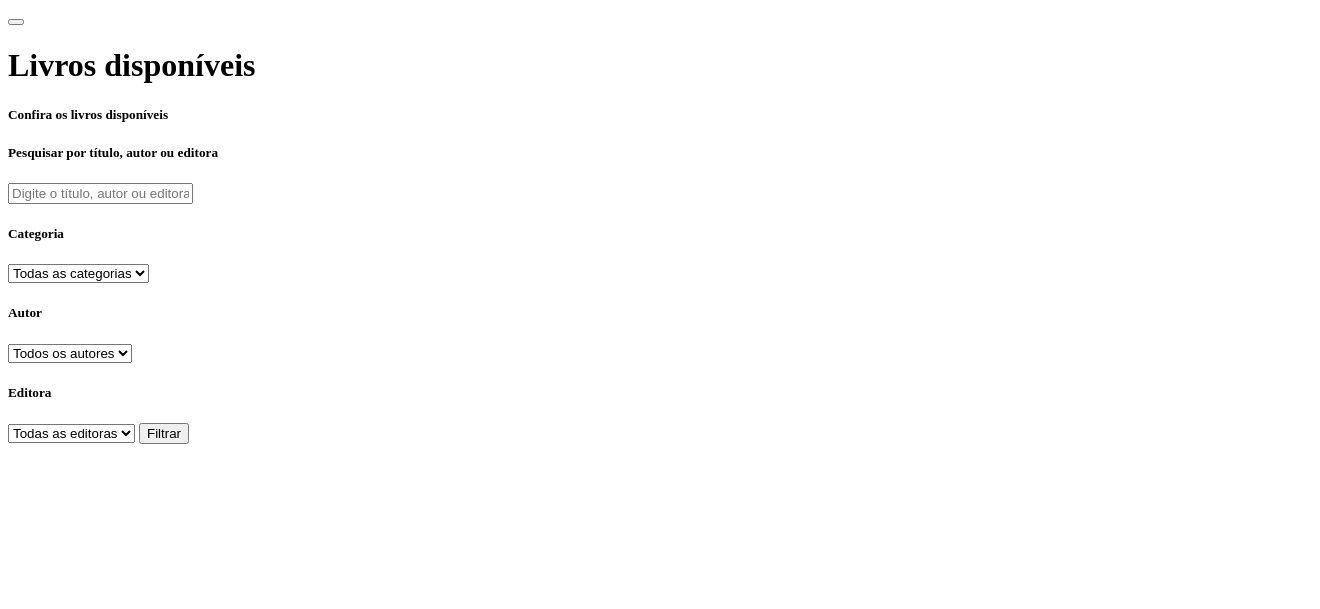
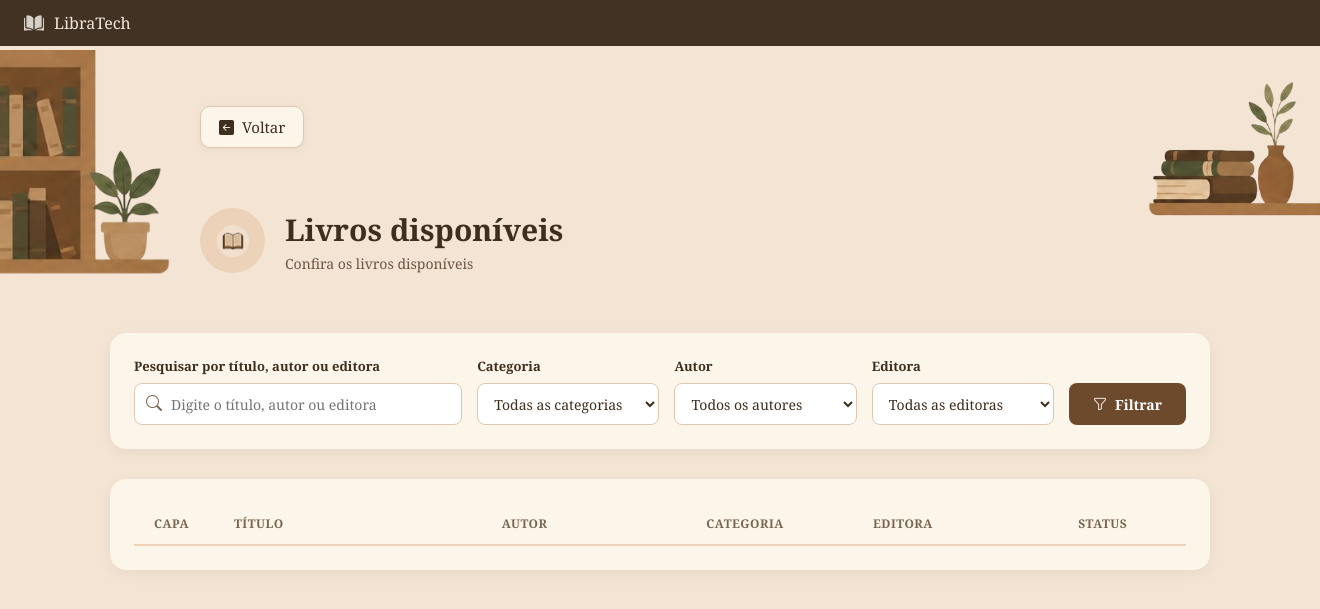
Before and after one commit to xX-Amel-Xx/LibraTech, a Flask app: page /li_disponiveis in a window 1320 px wide. Shown: the top 609 px of the page. Run offline with Flask 3, Linux system fonts and the light colour scheme.

Commit message:
Adicionando telas de emprestimo, cadastro, histórico e livros disponiveis já estilizadas

```diff
--- a/app.py
+++ b/app.py
@@ -42,12 +42,12 @@ def cadastrar():
 #=====================ROTA REGISTRAR=====================
 @app.route("/registrar",methods=["POST"])
 def registrar():
-            titulo=request.form["titulo"].strip()
-            autor=request.form["autor"].strip()
-            editora=request.form["editora"].strip()
-            ano_publicacao=request.form["ano_publicacao"].strip()
-            categoria_id=request.form["categoria_id"]
-            if titulo == "" or autor == "" or editora == "":
+            titulo = request.form.get("titulo", "").strip()
+            autor = request.form.get("autor", "").strip()
+            editora = request.form.get("editora", "").strip()
+            ano_publicacao = request.form.get("ano_publicacao", "").strip()
+            categoria_id = request.form.get("categoria_id")
+            if titulo == "" or autor == "" or editora == "" or not categoria_id:
                     return render_template(
                     "cadastrar.html",
                     erro="Insira uma mensagem antes de salvar."
@@ -77,6 +77,7 @@ def deletar(id):
     if emprestimo:
      return render_template("erro_user.html")
     registro = Livro.query.get(id)
+
     if registro:
             db.session.delete(registro)
             db.session.commit()
@@ -92,10 +93,10 @@ def cad_user():
 #=====================ROTA REGISTRAR LEITOR=====================
 @app.route("/registrar_leitor",methods=["POST"])
 def registrar_leitor():
-       nome=request.form["nome"].strip()
-       email=request.form["email"].strip()
-       telefone=request.form["telefone"].strip()
-       data_cadastro=request.form["data_cadastro"].strip()
+       nome=request.form.get("nome","").strip()
+       email=request.form.get("email","").strip()
+       telefone=request.form.get("telefone","").strip()
+       data_cadastro=request.form.get("data_cadastro"," ").strip()
 
 
        if nome=="" or email=="" or telefone=="" or data_cadastro=="":
@@ -171,7 +172,7 @@ def novo_emprestimo():
         if livro_id == "" or leitor_id == "" or data_emprestimo == "" or data_prevista == "":
                     return render_template(
                     "emprestar.html",
-                    erro_registros="Insira os registros.",
+                    erro_registros="Insira os registrojs.",
                     **carregar_dados_emprestimo()
 
                 )
@@ -275,7 +276,9 @@ def livros_disponiveis():
     editora_livro = Livro.query.all()
 
     emprestimos = Emprestimo.query.filter_by(data_devolucao=None).all()
+
     livros_emprestados = [emprestimo.livro_id for emprestimo in emprestimos]
+
     livros_disponiveis = [
         livro for livro in livros
         if livro.id not in livros_emprestados
--- a/static/css/disponiveis.css
+++ b/static/css/disponiveis.css
@@ -0,0 +1,315 @@
+/* =================================
+   PÁGINA LIVROS DISPONÍVEIS (disponiveis.css)
+   ================================= */
+
+/* --- TOPO --- */
+.topo {
+    background-color: #423224;
+    display: flex;
+    justify-content: space-between;
+    align-items: center;
+    padding: 12px 24px;
+    width: 100%;
+    box-sizing: border-box;
+}
+
+.Bib {
+    display: flex;
+    align-items: center;
+    gap: 10px;
+}
+
+.biblioteca {
+    color: #f2e7dc;
+    margin: 0;
+    font-family: Georgia, serif;
+    font-weight: normal;
+    font-size: 1rem;
+}
+/* --- BOTÃO VOLTAR --- */
+.area-voltar {
+    width: 86%;
+    max-width: 1100px;
+    margin: 60px auto 10px auto;
+    margin-left: 200px;
+}
+
+.botao-voltar2 {
+    display: inline-block;
+}
+
+.btn-voltar {
+    display: flex;
+    align-items: center;
+    gap: 8px;
+    background-color: #fcf5ea;
+    border: 1px solid #dfc8ad;
+    border-radius: 10px;
+    padding: 10px 18px;
+    color: #3e2e1e;
+    font-family: Georgia, serif;
+    font-size: 15px;
+    cursor: pointer;
+    box-shadow: 0 2px 6px rgba(220, 210, 198, 0.6);
+    transition: 0.2s;
+}
+
+.btn-voltar:hover {
+    background-color: #f5e4cf;
+    transform: translateY(-2px);
+}
+
+/* --- CABEÇALHO DA PÁGINA --- */
+.cabeçalho-disponiveis {
+    width: 86%;
+    max-width: 1100px;
+    margin: 20px auto 25px auto;
+    display: flex;
+    align-items: center;
+    gap: 20px;
+    margin-top: 60px;
+    margin-left: 200px;
+}
+
+/* Círculo do ícone do cabeçalho */
+.cabeçalho-disponiveis .circulo-livro {
+    width: 65px;
+    height: 65px;
+    background-color: #ebd2b9;
+    border-radius: 50%;
+    display: flex;
+    align-items: center;
+    justify-content: center;
+    flex-shrink: 0;
+}
+
+.cabeçalho-disponiveis .circulo-livro img {
+    width: 32px;
+    height: auto;
+}
+
+.textos-cabeçalho h1 {
+    font-family: Georgia, serif;
+    font-size: 30px;
+    color: #3e2e1e;
+    margin: 0 0 4px 0;
+}
+
+.textos-cabeçalho h5 {
+    font-family: Georgia, serif;
+    font-size: 14px;
+    font-weight: normal;
+    color: #6b5540;
+    margin: 0;
+}
+
+/* --- CARD DE FILTRO --- */
+.card-filtro {
+    width: 86%;
+    max-width: 1100px;
+    margin: 0 auto 30px auto;
+    background-color: #fcf5ea;
+    border-radius: 16px;
+    padding: 24px;
+    box-sizing: border-box;
+    box-shadow: 0 4px 15px rgba(0, 0, 0, 0.05);
+    margin-top: 60px;
+}
+
+.form-grid {
+    display: flex;
+    align-items: flex-end;
+    gap: 15px;
+    flex-wrap: wrap;
+}
+
+.grupo-campo {
+    display: flex;
+    flex-direction: column;
+    gap: 8px;
+    flex: 1;
+    min-width: 170px;
+}
+
+.grupo-campo.campo-pesquisa {
+    flex: 1.8;
+}
+
+.grupo-campo label {
+    font-family: Georgia, serif;
+    font-size: 13px;
+    font-weight: bold;
+    color: #3e2e1e;
+}
+
+.input-com-icone {
+    position: relative;
+    display: flex;
+    align-items: center;
+}
+
+.input-com-icone i {
+    position: absolute;
+    left: 12px;
+    color: #7a6552;
+}
+
+.input-com-icone input {
+    padding-left: 36px !important;
+}
+
+.grupo-campo input,
+.grupo-campo select {
+    width: 100%;
+    height: 42px;
+    padding: 0 12px;
+    border: 1px solid #dfc8ad;
+    border-radius: 8px;
+    background-color: #ffffff;
+    font-family: Georgia, serif;
+    font-size: 14px;
+    color: #3e2e1e;
+    box-sizing: border-box;
+    outline: none;
+    transition: 0.2s;
+}
+.grupo-campo input:focus,
+.grupo-campo select:focus {
+    background-color: #f5e4cf;
+    border: 2px solid #a86d35;
+    outline: none;
+    box-shadow: none;
+}
+
+.grupo-btn {
+    display: flex;
+    align-items: flex-end;
+}
+
+.btn-filtrar {
+    height: 42px;
+    padding: 0 24px;
+    background-color: #6e4a2d;
+    color: #ffffff;
+    border: none;
+    border-radius: 8px;
+    font-family: Georgia, serif;
+    font-size: 14px;
+    font-weight: bold;
+    cursor: pointer;
+    display: flex;
+    align-items: center;
+    gap: 8px;
+    transition: 0.2s;
+}
+
+.btn-filtrar:hover {
+    background-color: #533720;
+}
+
+/* --- CARD DE LISTAGEM DOS LIVROS --- */
+.card-tabela {
+    width: 86%;
+    max-width: 1100px;
+    margin: 0 auto 50px auto;
+    background-color: #fcf5ea;
+    border-radius: 16px;
+    padding: 24px;
+    box-sizing: border-box;
+    box-shadow: 0 4px 15px rgba(0, 0, 0, 0.05);
+}
+
+/* Cabeçalho de colunas */
+.tabela-header {
+    display: flex;
+    align-items: center;
+    gap: 15px;
+    padding: 12px 20px;
+    border-bottom: 2px solid #ebd2b9;
+    font-family: Georgia, serif;
+    font-size: 12px;
+    font-weight: bold;
+    color: #7a6552;
+    letter-spacing: 0.5px;
+}
+
+/* Colunas alinhadas */
+.col-titulo { flex: 2; }
+.col-autor { flex: 1.5; }
+.col-categoria { flex: 1.2; }
+.col-editora { flex: 1.2; }
+.col-status { flex: 1; text-align: center; }
+
+/* Linha do item individual (Livro) */
+.Informacoes .livro {
+    display: flex;
+    align-items: center;
+    gap: 15px;
+    padding: 16px 20px;
+    border-bottom: 1px solid #ebd2b9;
+    transition: background-color 0.2s;
+}
+
+.Informacoes .livro:last-child {
+    border-bottom: none;
+}
+
+.Informacoes .livro:hover {
+    background-color: #f5e8d7;
+    border-radius: 8px;
+}
+
+/* Círculo do ícone do livro na tabela */
+.Informacoes .circulo-livro {
+    width: 50px;
+    height: 50px;
+    background-color: #f0dfca;
+    border-radius: 50%;
+    display: flex;
+    align-items: center;
+    justify-content: center;
+    flex-shrink: 0;
+}
+
+.Informacoes .circulo-livro img {
+    width: 26px;
+    height: auto;
+}
+
+/* Textos da tabela */
+.Informacoes h3 {
+    margin: 0;
+    font-family: Georgia, serif;
+    font-size: 15px;
+    color: #3e2e1e;
+}
+
+.Informacoes p {
+    margin: 0;
+    font-family: Georgia, serif;
+    font-size: 14px;
+    color: #5a4532;
+}
+
+/* Badge Categoria */
+.badge-categoria {
+    display: inline-block;
+    padding: 5px 14px;
+    background-color: #f3e5d8;
+    color: #6e4a2d;
+    border-radius: 12px;
+    font-family: Georgia, serif;
+    font-size: 13px;
+}
+
+/* Badge Status (Verde) */
+.status-tag.no-prazo {
+    display: inline-block;
+    padding: 6px 14px;
+    border-radius: 8px;
+    background-color: #e2eed0;
+    color: #43631d;
+    font-family: Georgia, serif;
+    font-size: 13px;
+    font-weight: bold;
+}
--- a/templates/disponiveis.html
+++ b/templates/disponiveis.html
@@ -1,123 +1,146 @@
 <!DOCTYPE html>
-
 <html lang="pt-br">
 
 <head>
     <meta charset="UTF-8">
     <meta name="viewport" content="width=device-width, initial-scale=1.0">
+    <link rel="stylesheet" href="{{ url_for('static', filename='css/style.css') }}">
+    <link rel="stylesheet" href="{{ url_for('static', filename='css/disponiveis.css') }}">
+    <link rel="stylesheet" href="https://cdn.jsdelivr.net/npm/bootstrap-icons@1.13.1/font/bootstrap-icons.min.css">
     <title>Livros disponíveis</title>
 </head>
 
 <body>
+    <!-- BARRA SUPERIOR -->
+    <div class="topo">
+        <div class="Bib">
+            <img class="img_livro" src="/static/img/livro.png" alt="Logo Libratech">
+            <h4 class="biblioteca">LibraTech</h4>
+        </div>
+    </div>
 
-    <div>
-
+    <!-- BOTÃO VOLTAR -->
+    <div class="area-voltar">
         <a href="/inicial" class="botao-voltar2">
             <button class="btn-voltar" type="button">
                 <i class="bi bi-arrow-left-square-fill"></i>
+                Voltar
             </button>
         </a>
-
     </div>
 
+    <!-- CABEÇALHO DA PÁGINA -->
+    <div class="cabeçalho-disponiveis">
+        <!-- ÍCONE DE LIVRO -->
+        <div class="circulo-livro">
+            <img class="livro" src="/static/img/icon-4.png" alt="Livro">
+        </div>
+        <div class="textos-cabeçalho">
             <h1>Livros disponíveis</h1>
+            <h5>Confira os livros disponíveis</h5>
+        </div>
+    </div>
 
-    <h5>Confira os livros disponíveis</h5>
+    <!-- FORMULÁRIO DE FILTRO EM CARD -->
+    <div class="card-filtro">
+        <form action="/li_disponiveis" method="POST" class="form-grid">
 
+            <div class="grupo-campo campo-pesquisa">
+                <label>Pesquisar por título, autor ou editora</label>
+                <div class="input-com-icone">
+                    <i class="bi bi-search"></i>
+                    <input type="text" name="pesquisa" placeholder="Digite o título, autor ou editora">
+                </div>
+            </div>
 
-    <!-- FORMULÁRIO DE FILTRO -->
+            <div class="grupo-campo">
+                <label for="categoria">Categoria</label>
+                <select name="categoria_id" id="categoria">
+                    <option value="">Todas as categorias</option>
+                    {% for categoria in categorias %}
+                        <option value="{{ categoria.id }}">
+                            {{ categoria.nome }}
+                        </option>
+                    {% endfor %}
+                </select>
+            </div>
 
-    <form action="/li_disponiveis" method="POST">
-
-        <h5>Pesquisar por título, autor ou editora</h5>
-
-        <input
-            type="text"
-            name="pesquisa"
-            placeholder="Digite o título, autor ou editora"
-        >
-
-
-        <h5>Categoria</h5>
-
-        <select name="categoria_id" id="categoria">
-
-            <option value="">Todas as categorias</option>
-
-            {% for categoria in categorias %}
-
-                <option value="{{ categoria.id }}">
-                    {{ categoria.nome}}
-                </option>
-
-            {% endfor %}
-
-        </select>
-
-
-        <h5>Autor</h5>
-
+            <div class="grupo-campo">
+                <label for="autor">Autor</label>
                 <select name="autor" id="autor">
-
                     <option value="">Todos os autores</option>
-
                     {% for autores in autor_livro %}
-
                         <option value="{{ autores.autor }}">
                             {{ autores.autor }}
                         </option>
+                    {% endfor %}
+                </select>
+            </div>
 
-            {% endfor %}
-
-        </select>
-
-
-        <h5>Editora</h5>
-
+            <div class="grupo-campo">
+                <label for="editora">Editora</label>
                 <select name="editora" id="editora">
-
                     <option value="">Todas as editoras</option>
-
                     {% for editoras in editora_livro %}
-
                         <option value="{{ editoras.editora }}">
                             {{ editoras.editora }}
                         </option>
+                    {% endfor %}
+                </select>
+            </div>
 
-            {% endfor %}
-
-        </select>
-
-
-        <button type="submit">
-            Filtrar
+            <div class="grupo-btn">
+                <button type="submit" class="btn-filtrar">
+                    <i class="bi bi-funnel"></i> Filtrar
                 </button>
+            </div>
 
         </form>
-
-
-    <!-- LIVROS -->
-
-    <div class="Informacoes">
-
-        {% for livro in livros %}
-
-            <div class="livro">
-
-                <h3>{{ livro.titulo }}</h3>
-
-                <p>Autor: {{ livro.autor }}</p>
-
-                <p>Categoria: {{ livro.categoria.nome }}</p>
-
-                <p>Editora: {{ livro.editora }}</p>
-
-                <p>Disponível</p>
-
     </div>
 
+    <!-- LISTAGEM DE LIVROS -->
+    <div class="card-tabela">
+        <!-- CABEÇALHO DA TABELA -->
+        <div class="tabela-header">
+            <span style="width: 65px; flex-shrink: 0;">CAPA</span>
+            <span class="col-titulo">TÍTULO</span>
+            <span class="col-autor">AUTOR</span>
+            <span class="col-categoria">CATEGORIA</span>
+            <span class="col-editora">EDITORA</span>
+            <span class="col-status">STATUS</span>
+        </div>
+
+        <!-- LINHAS DOS LIVROS -->
+        <div class="Informacoes">
+            {% for livro in livros %}
+                <div class="livro">
+                    <!-- ÍCONE DE LIVRO DA LISTA -->
+                    <div class="circulo-livro">
+                        <img class="livro" src="/static/img/icon-1.png" alt="Livro">
+                    </div>
+
+                    <div class="col-titulo">
+                        <h3>{{ livro.titulo }}</h3>
+                    </div>
+
+                    <div class="col-autor">
+                        <p>{{ livro.autor }}</p>
+                    </div>
+
+                    <div class="col-categoria">
+                        <span class="badge-categoria">{{ livro.categoria.nome }}</span>
+                    </div>
+
+                    <div class="col-editora">
+                        <p>{{ livro.editora }}</p>
+                    </div>
+
+                    <div class="col-status">
+                        <span class="status-tag no-prazo">Disponível</span>
+                    </div>
+                </div>
             {% endfor %}
-
+        </div>
     </div>
 
 </body>
```
Also changed, not shown: static/css/devolver.css (+6 -6 lines), static/css/emprestimos.css (+0 -32 lines). Lines whose indentation alone changed are shown as unchanged.
